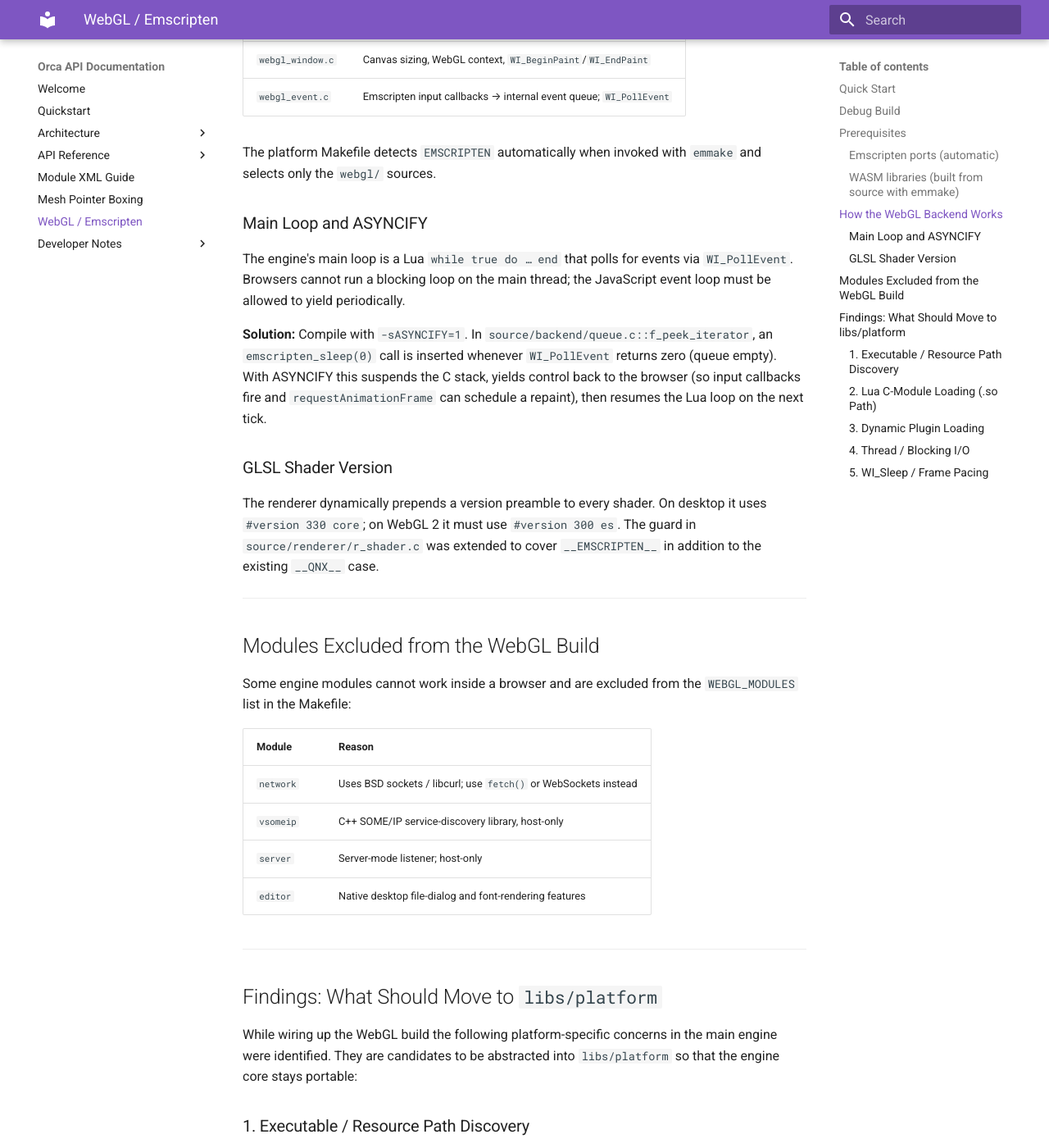
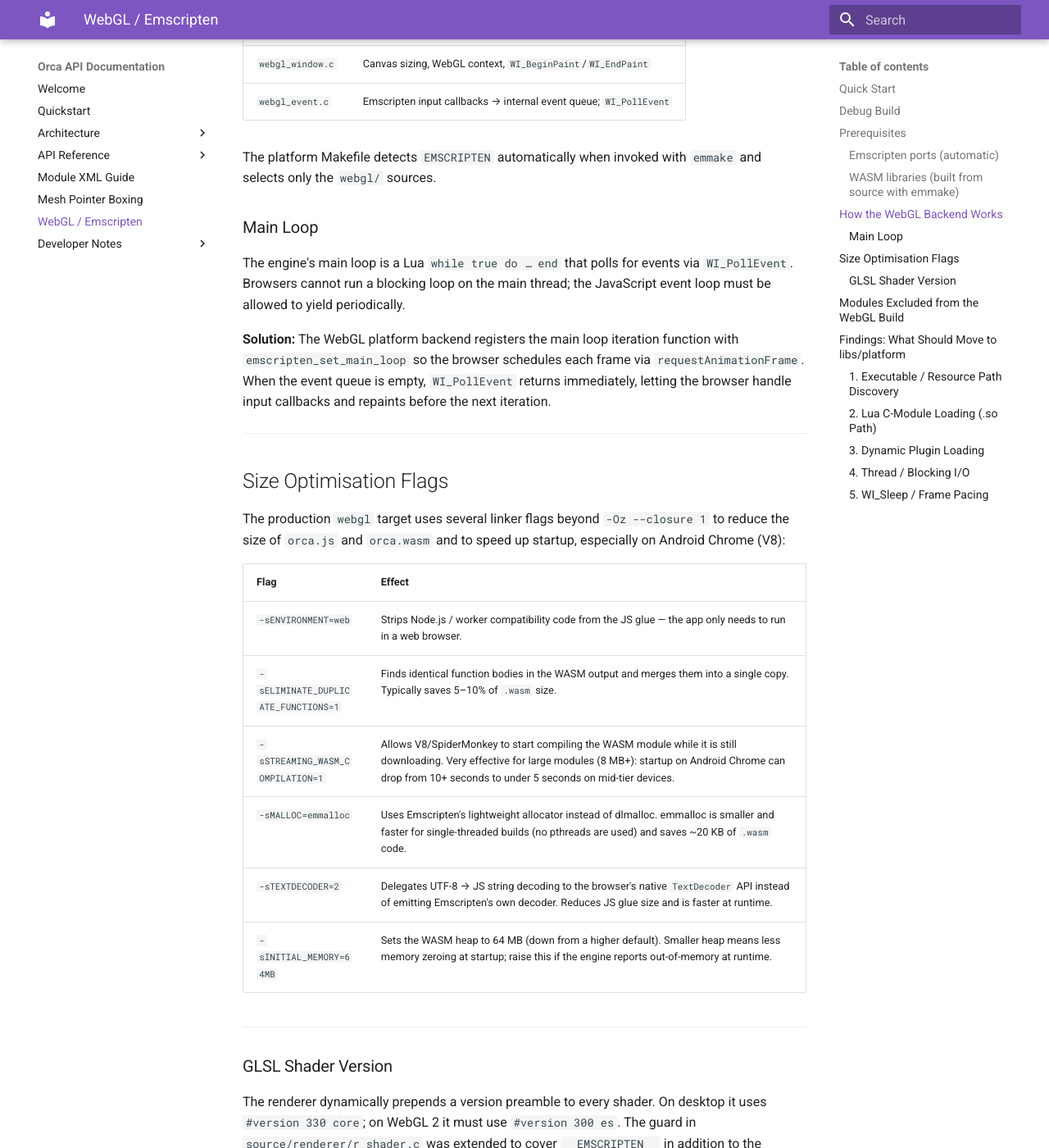
Before and after one commit to corepunch/orca, an MkDocs documentation site: the page built from docs/webgl.md, in a window 1280 px wide and 1400 px high, scrolled down 3617 px. Shown: the whole window at 82% size. Built offline with MkDocs 1.6.1 and Material for MkDocs 9.7.7, drawn with Linux system fonts in a browser that asks for light colours; some of the changed text lies outside the part shown.

Commit message:
Reduce WASM size and improve startup: ENVIRONMENT=web, emmalloc, dedup, streaming, TextDecoder, 64MB heap
Co-authored-by: corepunch <83646194+corepunch@users.noreply.github.com>
Agent-Logs-Url: https://github.com/corepunch/orca/sessions/017ec45b-8fa3-4183-80fb-6b56a9846d02

```diff
--- a/docs/webgl.md
+++ b/docs/webgl.md
@@ -41,7 +41,9 @@ This additionally packs the project directory and compiles `PROJECTDIR` into
 the binary so the engine opens the bundled project automatically without
 needing a command-line argument.
 
-The build uses `-Oz --closure 1` for minimum output size.
+The build uses `-Oz --closure 1` together with several additional flags for
+minimum output size (see [Size optimisation flags](#size-optimisation-flags)
+below).
 
 ---
 
@@ -79,7 +81,7 @@ The debug target differs from the production build in the following ways:
 | `-gsource-map --source-map-base ./` | Emit `orca.wasm.map` — maps every WASM byte back to the original C file and line number.  `--source-map-base ./` ensures the browser looks for the map file in the same directory as `orca.wasm` rather than embedding it inline in `orca.js`. Chrome DevTools shows the C source location automatically when the map file is served alongside `orca.wasm`. |
 | `-sASSERTIONS=2` | Enable strict runtime checks: out-of-bounds memory accesses, null-pointer dereferences, type mismatches, and stack overflows all produce descriptive error messages that name the offending C symbol. |
 | `-sSAFE_HEAP=1` | Validate every heap read and write for alignment and bounds.  This catches the class of errors that appear as `"Out of bounds memory access"` in production builds. |
-| `-sSTACK_SIZE=1048576` | Set the C stack size to 1 MB (up from the 64 KB Emscripten default).  The WASM stack grows **downward**: `SP` starts at `STACK_MAX` (high address) and decreases with each function call; `STACK_BASE = STACK_MAX − STACK_SIZE` is the **lower** boundary.  The larger stack gives more headroom when analysing deep call chains under ASYNCIFY instrumentation. |
+| `-sSTACK_SIZE=1048576` | Set the C stack size to 1 MB (up from the 256 KB production default).  The WASM stack grows **downward**: `SP` starts at `STACK_MAX` (high address) and decreases with each function call; `STACK_BASE = STACK_MAX − STACK_SIZE` is the **lower** boundary.  The larger stack gives more headroom when analysing deep call chains. |
 | `-sSTACK_OVERFLOW_CHECK=2` | Detect stack overflows with precise per-call checking.  Reports the offending function when the C stack is exhausted. |
 | `-O1` (not `-Oz`) | Minimal optimisation — code structure is preserved and stack traces are readable. |
 | *(no `--closure 1`)* | JavaScript output is not minified, so DevTools stack traces show real function names instead of single-letter identifiers like `a`, `b`, `c`. |
@@ -143,18 +145,36 @@ The `libs/platform/webgl/` directory contains three source files:
 The platform Makefile detects `EMSCRIPTEN` automatically when invoked with
 `emmake` and selects only the `webgl/` sources.
 
-### Main Loop and ASYNCIFY
+### Main Loop
 
 The engine's main loop is a Lua `while true do … end` that polls for events
 via `WI_PollEvent`.  Browsers cannot run a blocking loop on the main thread;
 the JavaScript event loop must be allowed to yield periodically.
 
-**Solution:** Compile with `-sASYNCIFY=1`.  In
-`source/backend/queue.c::f_peek_iterator`, an `emscripten_sleep(0)` call is
-inserted whenever `WI_PollEvent` returns zero (queue empty).  With ASYNCIFY
-this suspends the C stack, yields control back to the browser (so input
-callbacks fire and `requestAnimationFrame` can schedule a repaint), then
-resumes the Lua loop on the next tick.
+**Solution:** The WebGL platform backend registers the main loop iteration
+function with `emscripten_set_main_loop` so the browser schedules each frame
+via `requestAnimationFrame`.  When the event queue is empty, `WI_PollEvent`
+returns immediately, letting the browser handle input callbacks and repaints
+before the next iteration.
+
+---
+
+## Size Optimisation Flags
+
+The production `webgl` target uses several linker flags beyond `-Oz --closure 1`
+to reduce the size of `orca.js` and `orca.wasm` and to speed up startup,
+especially on Android Chrome (V8):
+
+| Flag | Effect |
+|------|--------|
+| `-sENVIRONMENT=web` | Strips Node.js / worker compatibility code from the JS glue — the app only needs to run in a web browser. |
+| `-sELIMINATE_DUPLICATE_FUNCTIONS=1` | Finds identical function bodies in the WASM output and merges them into a single copy.  Typically saves 5–10% of `.wasm` size. |
+| `-sSTREAMING_WASM_COMPILATION=1` | Allows V8/SpiderMonkey to start compiling the WASM module while it is still downloading.  Very effective for large modules (8 MB+): startup on Android Chrome can drop from 10+ seconds to under 5 seconds on mid-tier devices. |
+| `-sMALLOC=emmalloc` | Uses Emscripten's lightweight allocator instead of dlmalloc.  emmalloc is smaller and faster for single-threaded builds (no pthreads are used) and saves ~20 KB of `.wasm` code. |
+| `-sTEXTDECODER=2` | Delegates UTF-8 → JS string decoding to the browser's native `TextDecoder` API instead of emitting Emscripten's own decoder.  Reduces JS glue size and is faster at runtime. |
+| `-sINITIAL_MEMORY=64MB` | Sets the WASM heap to 64 MB (down from a higher default).  Smaller heap means less memory zeroing at startup; raise this if the engine reports out-of-memory at runtime. |
+
+---
 
 ### GLSL Shader Version
 
```
Also changed, not shown: 1 other file.
